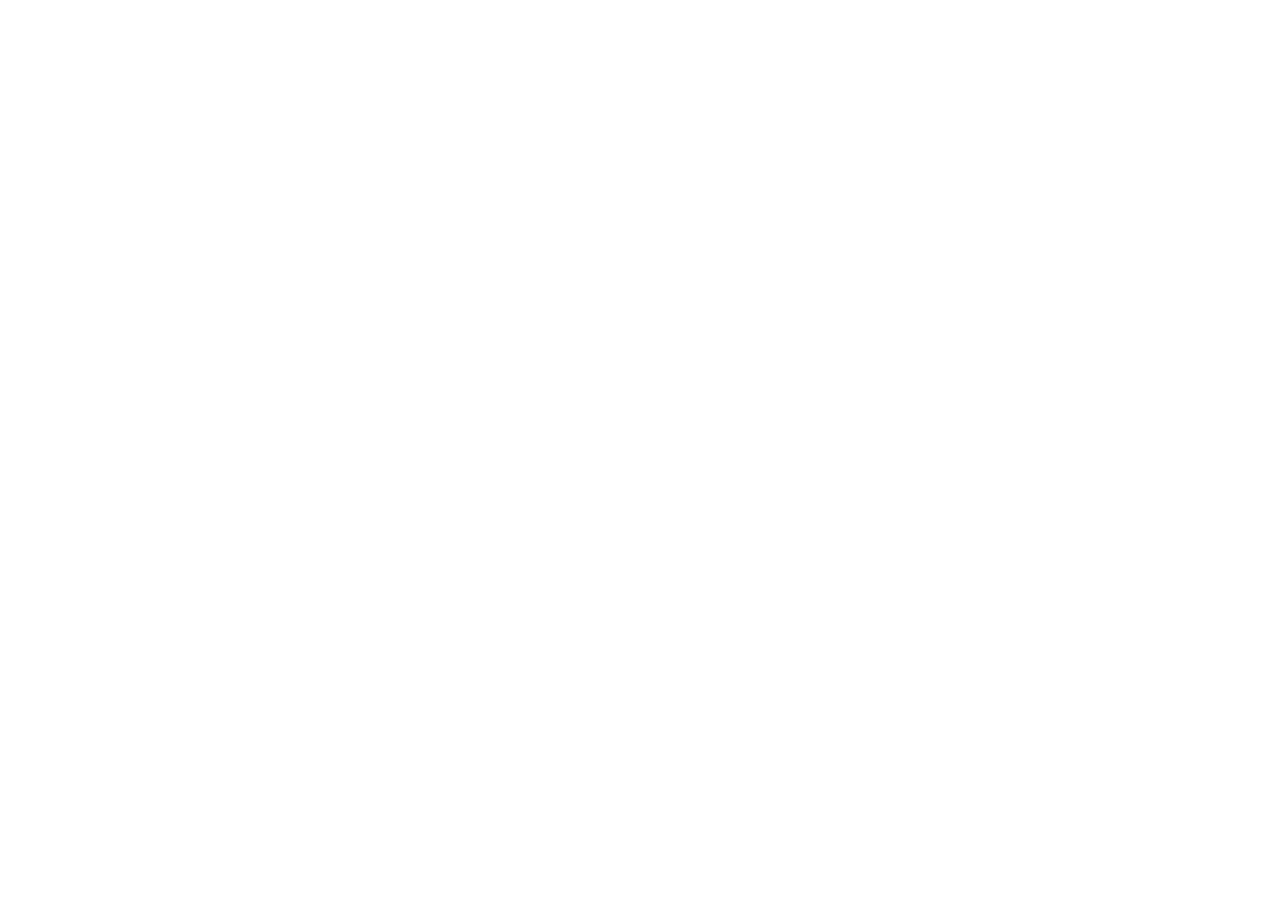
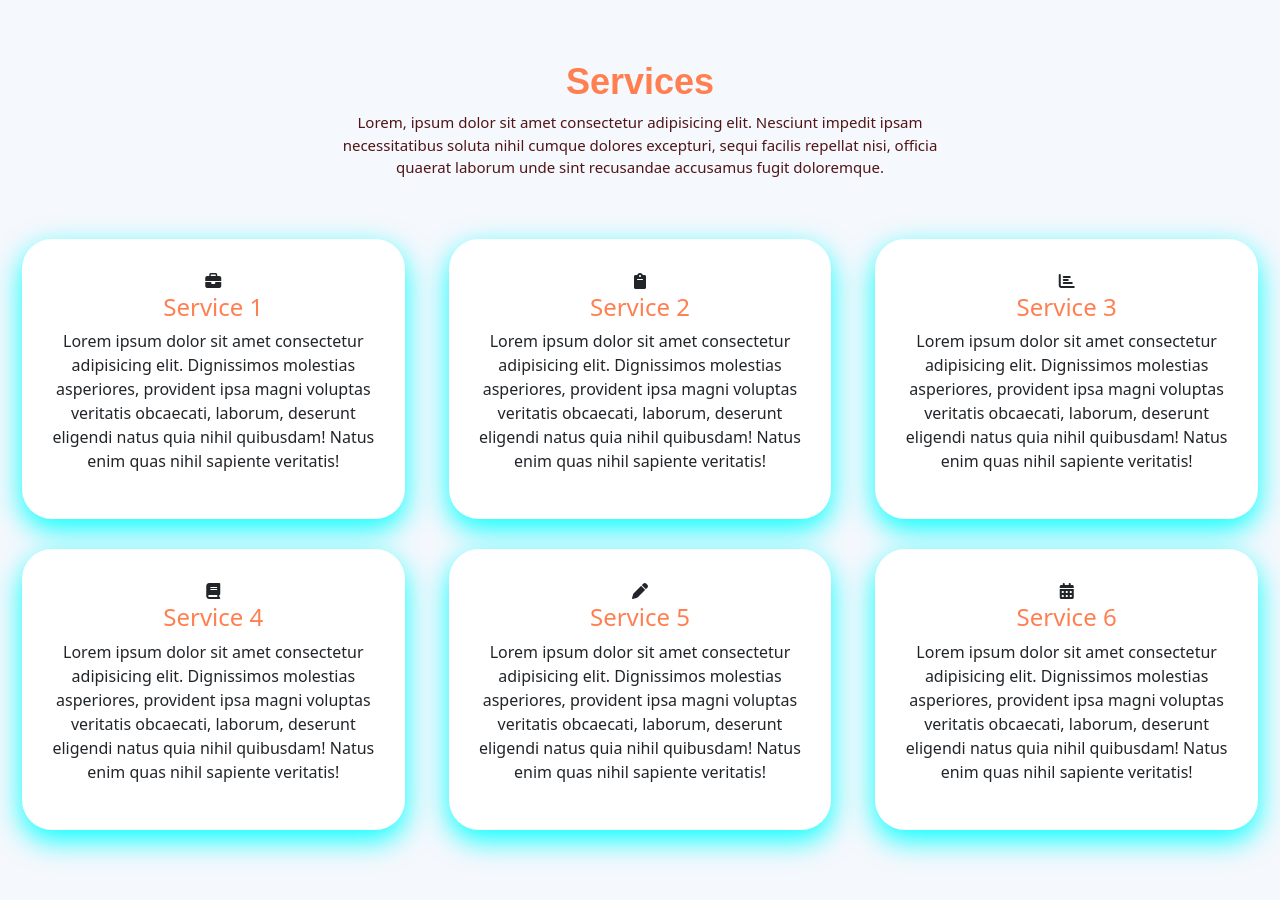
Before and after one commit to Esther-Adolph/YAA, a plain HTML site: page services.html in a window 1280 px wide. Before the commit the page ends 800 px from the top, so only its background shows below. Drawn offline with nearby package versions, Linux system fonts and the light colour scheme.

Commit message:
end of services class

```diff
--- /dev/null
+++ b/css/service.css
@@ -0,0 +1,55 @@
+@import url('https://fonts.googleapis.com/css2?family=Lobster&display=swap');
+
+.container{
+max-width: 1320px;
+}
+
+section{
+  overflow: hidden;
+}
+
+.section-bg{
+  background: #f5f8fd;
+}
+
+.section-header h3{
+  font-size: 36px;
+  color: coral;
+  text-align: center;
+  font-weight: 700;
+  position: relative;
+  font-family: "poppings", sans-serif;
+}
+
+.section-header p{
+  text-align: center;
+  margin: auto;
+  font-size: 15px;
+  padding-bottom: 60px;
+  color: rgb(81, 21, 21);
+  width: 50%;
+}
+
+
+
+
+
+#services{
+  padding: 60px 0 40px 0;
+}
+
+#services .box{
+  padding: 30px;
+  position: relative;
+  overflow: hidden;
+  border-radius: 30px;
+  margin: 0 10px 30px 10px;
+  background: #fff;
+  box-shadow: 0 10px 29px 0 aqua;
+  transition: all 0.3s ease-in-out;
+  text-align: center;
+}
+a{
+  text-decoration: none;
+  color: coral;
+}
--- a/css/style.css
+++ b/css/style.css
@@ -46,6 +46,8 @@ nav .container{
 
 nav .container img{
   width: 4.2rem;
+  height: 4.2rem;
+  border-radius: 50%;
 }
 
 nav .container ul{
@@ -93,6 +95,7 @@ section .container h3{
 nav .container ul li a{
   font-size: 1.5rem;
   margin-left: 40px;
+  background: #ff5b00;
 }
 
 
@@ -102,16 +105,19 @@ nav .container ul li a:hover{
   color: rgb(7, 18, 13);
 }
 
-img{
-  margin-right: 40rem;
-}
+
 
 section .container a{
-  display: inline-block;
-  color: #00FFC6;
-  border-radius: 6px;
-  margin-left: 10rem;
-  margin-top: 2rem;
+  background: linear-gradient(
+    to right
+    var(--color-seconddary),
+    var(--color-primary)
+  );
+  padding: 0.7rem 3rem;
+  margin: 0.4rem;
+  border-radius: 2rem;
+  position: relative;
+  transition: all 500ms ease-in-out;
 
 }
 
@@ -119,3 +125,54 @@ section .container a:hover{
   background: #00FFC6;
   color: rgb(7, 18, 13);
 }
+
+section .container p{
+  letter-spacing: 0.06rem;
+  font-size: 1rem;
+  line-height: 1.7;
+  font-weight: 300;
+  max-width: 40rem;
+  margin: 0 auto;
+  margin-bottom: 3rem;
+}
+
+
+section .container a{
+background: linear-gradient(
+  to right,
+  var(--color-secondary),
+  var(--color-primary)
+
+  );
+  padding: 0.7rem 3rem;
+  margin: 0.4rem;
+  border-radius: 2rem;
+  position: relative;
+  transition: all 500ms ease-in-out;
+}
+
+section .container a:hover{
+  background: -o-linear-gradient(
+    to left,
+var(--color secondary),
+var(--color primary)
+
+  );
+
+
+
+}
+
+section .container a::before{
+content: "";
+position: absolute;
+top: 0;
+left: -0.5rem;
+width:  100%;
+height: 100%;
+border-radius: 2rem;
+border-left: 5px solid var(--color-light);
+z-index: 0;
+transition: all 300 ease-in-out;
+
+}
--- a/services.html
+++ b/services.html
@@ -0,0 +1,105 @@
+<!DOCTYPE html>
+<html lang="en">
+<head>
+  <meta charset="UTF-8">
+  <meta http-equiv="X-UA-Compatible" content="IE=edge">
+  <meta name="viewport" content="width=device-width, initial-scale=1.0">
+  <link rel="stylesheet" href="https://cdnjs.cloudflare.com/ajax/libs/twitter-bootstrap/5.2.0-beta1/css/bootstrap.min.css">
+  <link rel="stylesheet" href="https://cdnjs.cloudflare.com/ajax/libs/font-awesome/6.1.1/css/all.min.css">
+  <link rel="stylesheet" href="./css/service.css">
+
+  <title>Services</title>
+</head>
+<body>
+  <section class="services section-bg" id="services">
+    <div class="container">
+      <header class="section-header">
+        <h3>Services</h3>
+        <p>
+          Lorem, ipsum dolor sit amet consectetur adipisicing elit. Nesciunt impedit ipsam necessitatibus soluta nihil cumque dolores excepturi, sequi facilis repellat nisi, officia quaerat laborum unde sint recusandae accusamus fugit doloremque.
+
+        </p>
+      </header>
+
+      <div class="row">
+        <div class="col-md-6 col-lg-4">
+          <div class="box">
+            <div class="icon">
+              <i class="fa fa-briefcase services-icon"></i>
+            </div>
+            <h4 class="title"><a href="#">Service 1</a></h4>
+            <p class="description">
+              Lorem ipsum dolor sit amet consectetur adipisicing elit. Dignissimos molestias asperiores, provident ipsa magni voluptas veritatis obcaecati, laborum, deserunt eligendi natus quia nihil quibusdam! Natus enim quas nihil sapiente veritatis!
+            </p>
+          </div>
+        </div>
+
+        <!-- Service 2 -->
+        <div class="col-md-6 col-lg-4">
+          <div class="box">
+            <div class="icon">
+              <i class="fa fa-clipboard service-icon"></i>
+            </div>
+            <h4 class="title"><a href="#">Service 2</a></h4>
+            <p class="description">
+              Lorem ipsum dolor sit amet consectetur adipisicing elit. Dignissimos molestias asperiores, provident ipsa magni voluptas veritatis obcaecati, laborum, deserunt eligendi natus quia nihil quibusdam! Natus enim quas nihil sapiente veritatis!
+            </p>
+          </div>
+        </div>
+
+        <!-- Service 3 -->
+        <div class="col-md-6 col-lg-4">
+          <div class="box">
+            <div class="icon">
+              <i class="fa fa-chart-bar service-icon"></i>
+            </div>
+            <h4 class="title"><a href="#">Service 3</a></h4>
+            <p class="description">
+              Lorem ipsum dolor sit amet consectetur adipisicing elit. Dignissimos molestias asperiores, provident ipsa magni voluptas veritatis obcaecati, laborum, deserunt eligendi natus quia nihil quibusdam! Natus enim quas nihil sapiente veritatis!
+            </p>
+          </div>
+        </div>
+
+        <!-- Service 4 -->
+        <div class="col-md-6 col-lg-4">
+          <div class="box">
+            <div class="icon">
+              <i class="fa fa-book service-icon"></i>
+            </div>
+            <h4 class="title"><a href="#">Service 4</a></h4>
+            <p class="description">
+              Lorem ipsum dolor sit amet consectetur adipisicing elit. Dignissimos molestias asperiores, provident ipsa magni voluptas veritatis obcaecati, laborum, deserunt eligendi natus quia nihil quibusdam! Natus enim quas nihil sapiente veritatis!
+            </p>
+          </div>
+        </div>
+
+        <!-- Service 5 -->
+        <div class="col-md-6 col-lg-4">
+          <div class="box">
+            <div class="icon">
+              <i class="fa fa-pen service-icon"></i>
+            </div>
+            <h4 class="title"><a href="#">Service 5</a></h4>
+            <p class="description">
+              Lorem ipsum dolor sit amet consectetur adipisicing elit. Dignissimos molestias asperiores, provident ipsa magni voluptas veritatis obcaecati, laborum, deserunt eligendi natus quia nihil quibusdam! Natus enim quas nihil sapiente veritatis!
+            </p>
+          </div>
+        </div>
+
+        <!-- Service 6 -->
+        <div class="col-md-6 col-lg-4">
+          <div class="box">
+            <div class="icon">
+              <i class="fa fa-calendar-alt service-icon"></i>
+            </div>
+            <h4 class="title"><a href="#">Service 6</a></h4>
+            <p class="description">
+              Lorem ipsum dolor sit amet consectetur adipisicing elit. Dignissimos molestias asperiores, provident ipsa magni voluptas veritatis obcaecati, laborum, deserunt eligendi natus quia nihil quibusdam! Natus enim quas nihil sapiente veritatis!
+            </p>
+          </div>
+        </div>
+      </div>
+    </div>
+  </section>
+</body>
+</html>
```
